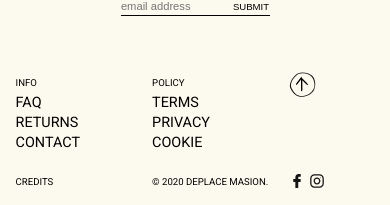
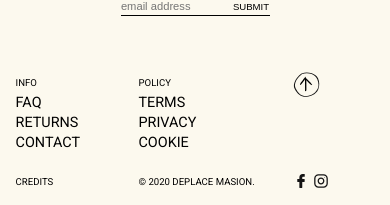
Before and after one commit to khatri2002/shoe-brand, a React (Create React App) app: page / in a window 390 px wide. Shown: the part 1154-1359 px from the top of the page. Built offline with nearby package versions, Linux system fonts and the light colour scheme; a web font is replaced by a local one.

Commit message:
fix(footer responsive style updated): made brand name in single line, modified grid template

```diff
--- a/src/assets/styles/footer.module.scss
+++ b/src/assets/styles/footer.module.scss
@@ -7,6 +7,7 @@
 
     .textSmall {
         font-size: max(0.6rem, 1vw);
+        text-wrap: nowrap;
     }
 
     .subscribeItem {
@@ -48,6 +49,7 @@
 
             button {
                 background-color: transparent;
+                color: #000;
                 border: none;
                 text-transform: uppercase;
                 font-size: max(0.6rem, 1vw);
@@ -99,8 +101,9 @@
         }
 
         .gridItem {
-            grid-template-columns: 35vw 35vw auto;
+            grid-template-columns: 27vw 35vw auto;
             row-gap: 1rem;
+            column-gap: 1.1rem;
         }
     }
 }
```
